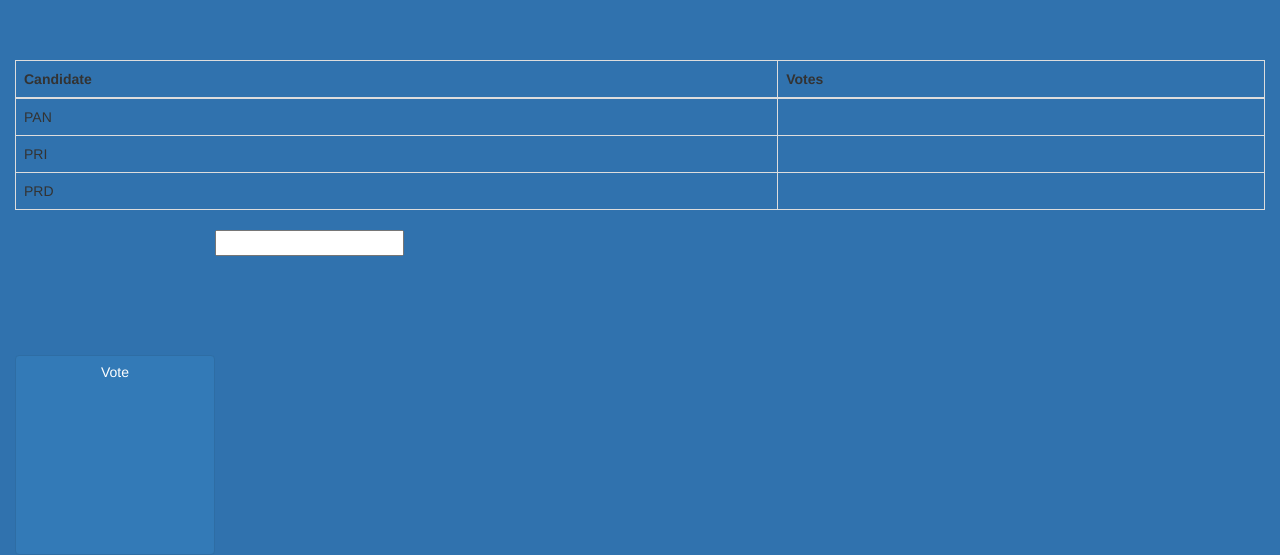
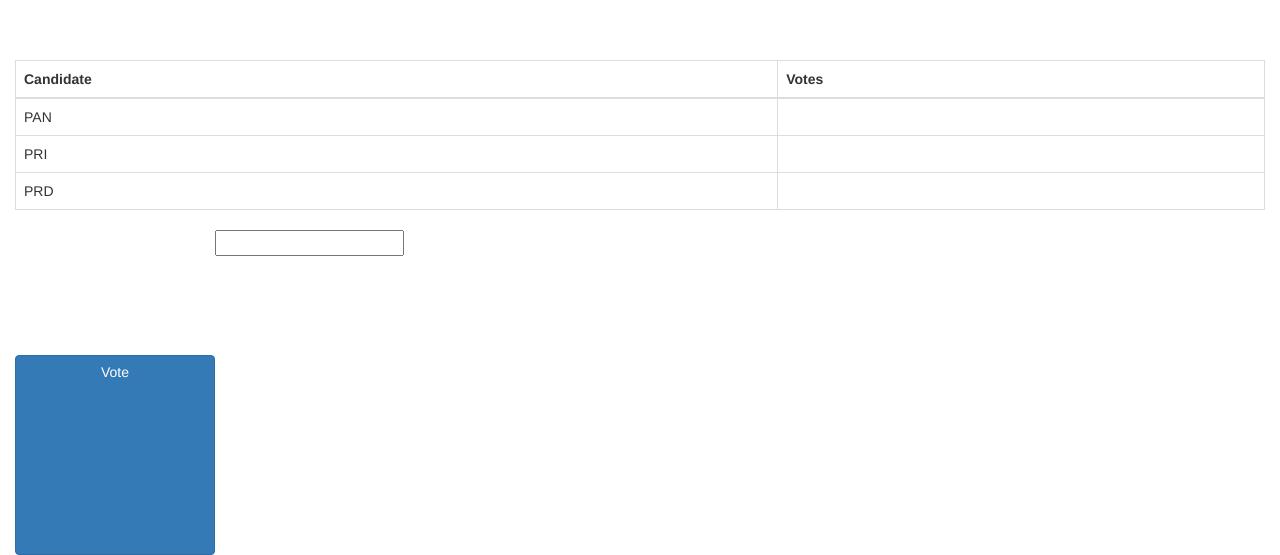
Before and after one commit to sdmunozsierra/VotoChain, a website: page app/index.html in a window 1280 px wide. Shown: the part 600-1155 px from the top of the page. Drawn offline with nearby package versions, Linux system fonts and the light colour scheme; files whose address does not match are found by name.

Commit message:
Update app.css

```diff
--- a/app/stylesheets/app.css
+++ b/app/stylesheets/app.css
@@ -1,6 +1,6 @@
 body{
 
-	background: #3072AE;
+	background: white;
 }
 .mainBlock{
 	float: left;
```
